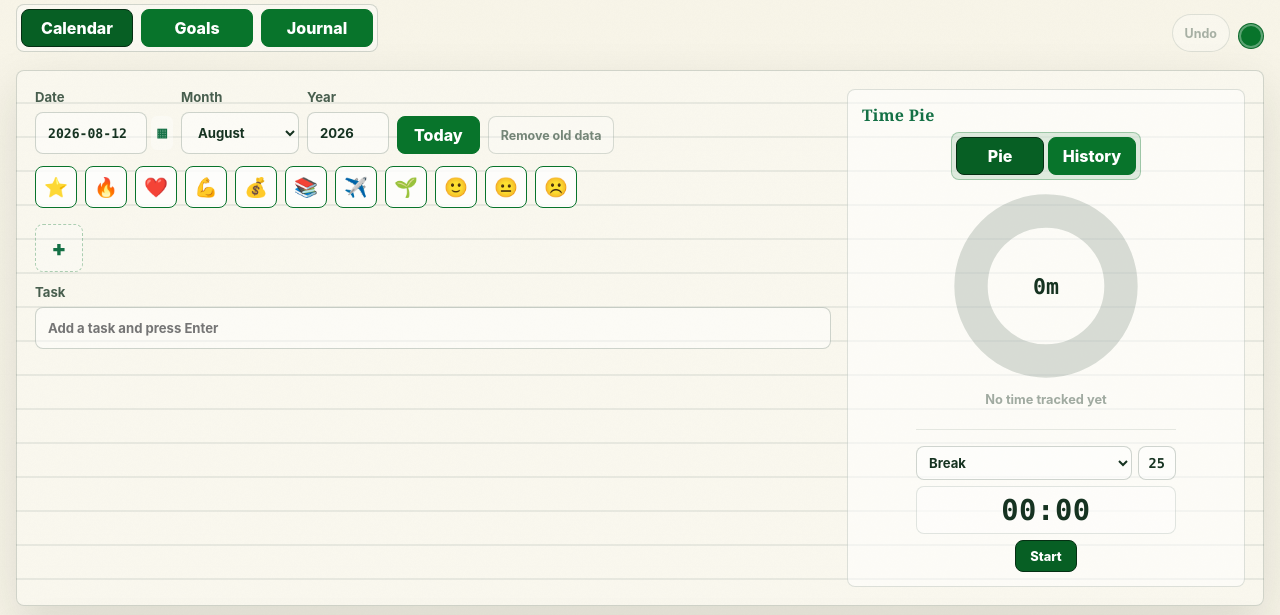
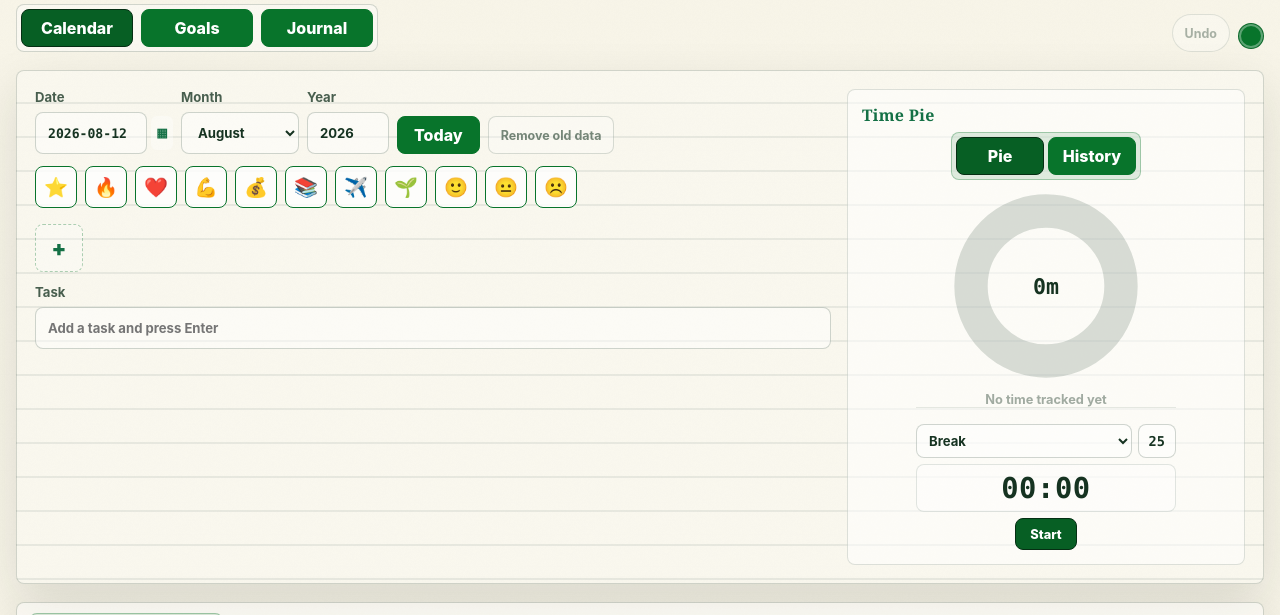
Before and after one commit to bach0404ndg/Journal-Planner-, a website: page public/index.html in a window 1280 px wide. Shown: the part 105-720 px from the top of the page. Drawn offline with Linux system fonts and the light colour scheme.

Commit message:
Pin timer to bottom of time panel regardless of legend size
- timer-controls uses flex column with flex:1 to fill panel
- timer-session uses margin-top:auto to stay at bottom
- Legend grows upward from timer, pie stays at top

Co-Authored-By: Claude <noreply@anthropic.com>

```diff
--- a/public/styles.css
+++ b/public/styles.css
@@ -2883,11 +2883,12 @@ textarea:focus {
 }
 
 .timer-controls {
-  display: grid;
-  gap: 0;
+  display: flex;
+  flex-direction: column;
   width: 100%;
   max-width: 260px;
   margin: 0 auto;
+  flex: 1 1 auto;
 }
 
 .timer-controls[hidden] {
@@ -2897,7 +2898,7 @@ textarea:focus {
 .timer-session {
   display: grid;
   gap: 6px;
-  margin-top: 22px;
+  margin-top: auto;
   padding-top: 16px;
   border-top: 1px solid rgba(22, 51, 33, 0.1);
 }
```
